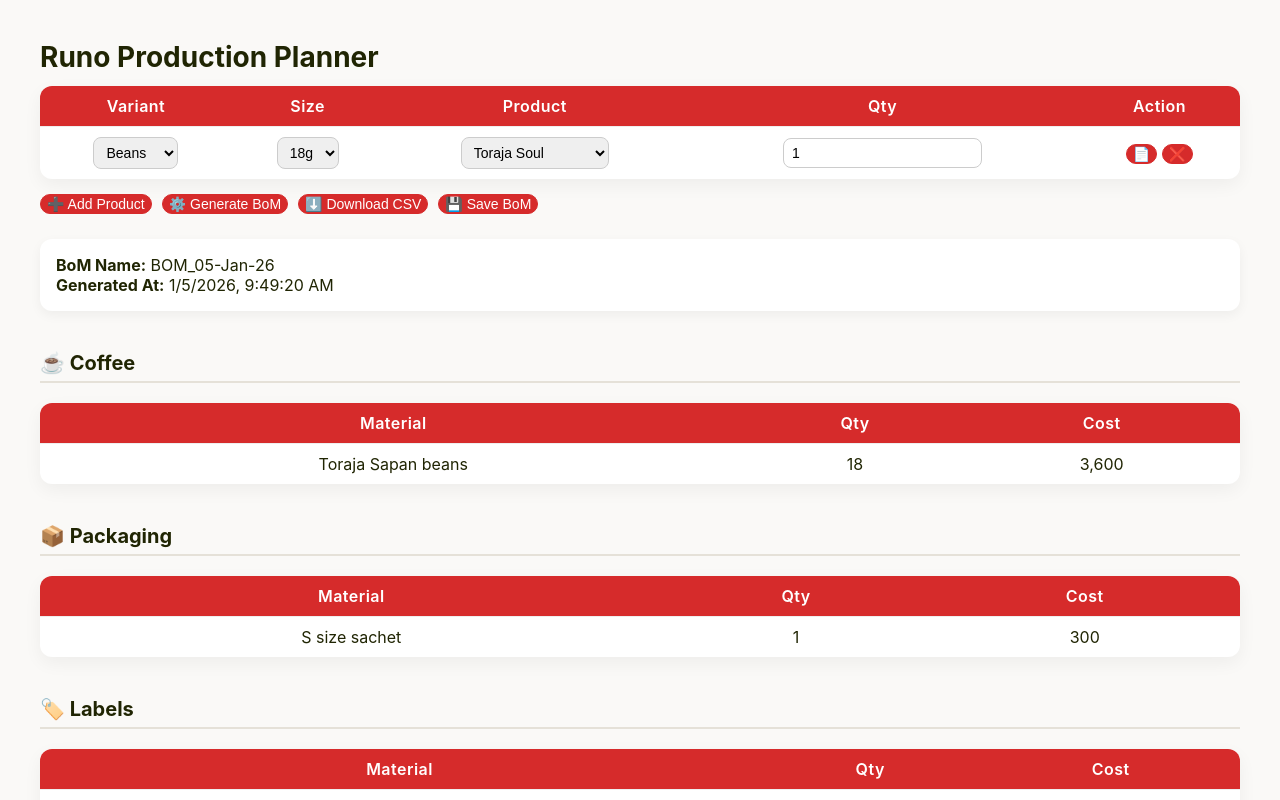
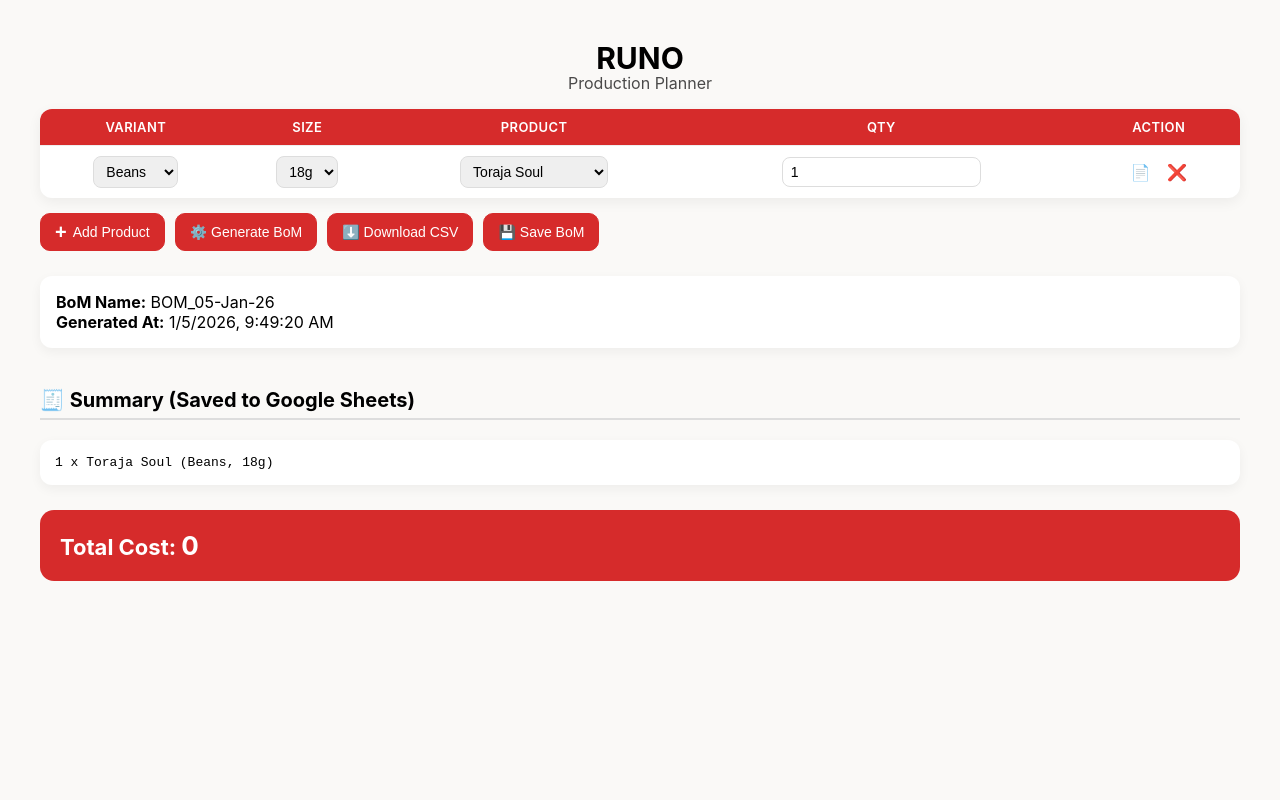
Before and after one commit to mhrzntp/runo-prd, a plain HTML site: page index.html in a window 1280 px wide. Both pictures are taken after a click on the button "⚙️ Generate BoM". Shown: the top 800 px of the page. Drawn offline with Linux system fonts and the light colour scheme.

Commit message:
Update index.html

```diff
--- a/index.html
+++ b/index.html
@@ -1,26 +1,35 @@
 <!DOCTYPE html>
 <html>
 <head>
-  <title>Production Planner</title>
+  <title>Runo Production Planner</title>
+
   <style>
+    :root {
+      --accent-red: #D62B2B;
+      --text-black: #000000;
+      --text-white: #FFFFFF;
+      --border-light: #ddd;
+    }
+
     body {
       font-family: -apple-system, BlinkMacSystemFont, "Segoe UI", Inter, Arial, sans-serif;
       max-width: 1200px;
       margin: 40px auto;
       padding: 0 20px;
       background: #faf9f7;
-  color: #202503;
+      color: var(--text-black);
     }
 
     h2 {
-  font-size: 28px;
-  margin-bottom: 10px;
+      font-size: 30px;
+      margin-bottom: 5px;
+      text-align: center;
     }
 
     h3 {
       margin-top: 40px;
       font-size: 20px;
-  border-bottom: 2px solid #e5e1d8;
+      border-bottom: 2px solid var(--border-light);
       padding-bottom: 6px;
     }
 
@@ -31,14 +40,16 @@ table {
       background: #ffffff;
       border-radius: 12px;
       overflow: hidden;
-  box-shadow: 0 6px 18px rgba(0,0,0,0.05);
+      box-shadow: 0 4px 14px rgba(0,0,0,0.06);
     }
 
     th {
-  background: #D62B2B;
-  color: #FFFFFF !important;
+      background: var(--accent-red);
+      color: var(--text-white) !important;
       font-weight: 600;
       letter-spacing: 0.03em;
+      font-size: 13px;
+      text-transform: uppercase;
     }
 
     th, td {
@@ -51,19 +62,29 @@ tr:last-child td {
       border-bottom: none;
     }
 
-select, input {
+    select,
+    input {
       padding: 6px 8px;
       border-radius: 8px;
-  border: 1px solid #ccc;
+      border: 1px solid var(--border-light);
       font-size: 14px;
     }
 
+    select:focus,
+    input:focus {
+      outline: none;
+      border-color: var(--accent-red);
+      box-shadow: 0 0 0 2px rgba(214,43,43,0.15);
+    }
+
+    /* PRIMARY BUTTONS */
     button {
-  background: #D62B2B;
-  color: #FFFFFF;
-  border: 1px solid #D62B2B;
+      background: var(--accent-red);
+      color: var(--text-white);
+      border: 1px solid var(--accent-red);
       border-radius: 10px;
       font-size: 14px;
+      padding: 8px 14px;
       cursor: pointer;
       transition: all 0.2s ease;
     }
@@ -74,6 +95,38 @@ button:hover {
 
     button:active {
       transform: translateY(1px);
+    }
+
+    /* ADD PRODUCT BUTTON */
+    .add-btn {
+      display: flex;
+      align-items: center;
+      gap: 6px;
+    }
+
+    .add-btn .plus {
+      font-size: 20px;
+      font-weight: 700;
+      line-height: 1;
+      color: var(--text-white);
+    }
+
+    /* ROW ACTION BUTTONS */
+    .action-btn {
+      background: transparent;
+      border: none;
+      font-size: 16px;
+      cursor: pointer;
+      padding: 4px 6px;
+      color: var(--accent-red);
+    }
+
+    .action-btn.delete {
+      color: var(--text-black);
+    }
+
+    .action-btn:hover {
+      opacity: 0.7;
     }
 
     .meta {
@@ -87,11 +140,16 @@ button:active {
     .costbox {
       margin-top: 25px;
       padding: 20px;
-  background: #D62B2B;
-  color: #FFFFFF;
+      background: var(--accent-red);
+      color: var(--text-white);
       font-size: 22px;
       font-weight: 700;
       border-radius: 14px;
+    }
+
+    #totalCost {
+      font-size: 26px;
+      letter-spacing: 0.03em;
     }
 
     pre {
@@ -104,11 +162,12 @@ pre {
     }
   </style>
 </head>
+
 <body>
 
-<h2>Runo Production Planner</h2>
+<h2>RUNO</h2>
+<p style="text-align:center; margin-top:-8px; opacity:0.7;">Production Planner</p>
 
-<!-- ================= PLANNER ================= -->
 <table id="planTable">
   <tr>
     <th>Variant</th>
@@ -120,46 +179,31 @@ pre {
 </table>
 
 <div style="margin:15px 0; display:flex; gap:10px; flex-wrap:wrap;">
-  <button onclick="addRow()">➕ Add Product</button>
+  <button class="add-btn" onclick="addRow()">
+    <span class="plus">+</span> Add Product
+  </button>
   <button onclick="generateBOM()">⚙️ Generate BoM</button>
   <button onclick="downloadBOM()">⬇️ Download CSV</button>
   <button onclick="saveBOM()">💾 Save BoM</button>
 </div>
 
-<!-- ================= META ================= -->
 <div class="meta">
   <strong>BoM Name:</strong> <span id="bomName">-</span><br>
   <strong>Generated At:</strong> <span id="generatedAt">-</span>
 </div>
 
-<!-- ================= TABLES ================= -->
-<h3>☕ Coffee</h3>
-<table id="coffeeTable"></table>
-
-<h3>📦 Packaging</h3>
-<table id="packagingTable"></table>
-
-<h3>🏷️ Labels</h3>
-<table id="labelTable"></table>
-
-<h3>🧾 Procurement Summary</h3>
-<table id="procurementTable"></table>
+<h3>🧾 Summary (Saved to Google Sheets)</h3>
+<pre id="summaryText"></pre>
 
 <div class="costbox">
-  <strong>Total Cost:</strong> <span id="totalCost">0</span>
+  Total Cost: <span id="totalCost">0</span>
 </div>
 
-<h3>📄 Saved Summary (what goes to Google Sheets)</h3>
-<pre id="summaryText"></pre>
-
 <script>
-/* =========================================================
-   CONFIG
-========================================================= */
+/* ========= CONFIG ========= */
 const SCRIPT_URL =
   "https://script.google.com/macros/s/AKfycby5wEVeFeCFuY43vZH_tG1U2jXc-3ZQyfaADCnPxBKS-5RwiP37oC0ciMNNkLL8eqHNVA/exec";
 
-/* Commercial → Bean mapping */
 const PRODUCTS = {
   "Toraja Soul": "Toraja Sapan",
   "Gayo Sunset": "Gayo Wine",
@@ -169,54 +213,24 @@ const PRODUCTS = {
   "Sumatera Classic": "Lampung Jantan"
 };
 
-/* Doses */
 const DRIP_DOSE = 10;
-const SACHET_DOSE = 18;
 
-/* =========================================================
-   STATE
-========================================================= */
-let bom = { coffee:{}, packaging:{}, label:{} };
-let pricing = {};
+/* ========= STATE ========= */
+let summaryText = "";
 let bomName = "";
 let generatedAt = "";
-let summaryText = "";
 
-/* =========================================================
-   LOAD PRICING FROM pricing.csv (GitHub)
-========================================================= */
-fetch("pricing.csv")
-  .then(r => r.ok ? r.text() : "")
-  .then(t => {
-    if (!t) return;
-    t.trim().split("\n").slice(1).forEach(l => {
-      if (!l.trim()) return;
-      const p = l.includes(";") ? l.split(";") : l.split(",");
-      pricing[`${p[0].trim()}|${p[1].trim()}`] = Number(p[2]) || 0;
-    });
-  });
-
-/* =========================================================
-   UTILITIES
-========================================================= */
+/* ========= UTIL ========= */
 function buildBoMName(d){
   const m=["Jan","Feb","Mar","Apr","May","Jun","Jul","Aug","Sep","Oct","Nov","Dec"];
   return `BOM_${String(d.getDate()).padStart(2,"0")}-${m[d.getMonth()]}-${String(d.getFullYear()).slice(-2)}`;
 }
 
-function sizeOptions(variant){
-  if(variant==="Drip") return ["1pc","5","10"];
-  return ["18g","100","200","500"];
+function sizeOptions(v){
+  return v==="Drip" ? ["1pc","5","10"] : ["18g","100","200","500"];
 }
 
-function add(group, name, qty){
-  if(!bom[group][name]) bom[group][name] = { qty:0, cost:0 };
-  bom[group][name].qty += qty;
-}
-
-/* =========================================================
-   PLANNER UI
-========================================================= */
+/* ========= UI ========= */
 function addRow(values=null){
   const t=document.getElementById("planTable");
   const r=t.insertRow(-1);
@@ -236,19 +250,11 @@ function addRow(values=null){
     </td>
     <td><input type="number" value="1" min="1"></td>
     <td>
-      <button onclick="copyRow(this)">📄</button>
-      <button onclick="this.parentElement.parentElement.remove()">❌</button>
+      <button class="action-btn" onclick="copyRow(this)" title="Copy">📄</button>
+      <button class="action-btn delete" onclick="this.parentElement.parentElement.remove()" title="Delete">❌</button>
     </td>
   `;
   updateSize(r.cells[0].children[0]);
-
-  if(values){
-    r.cells[0].children[0].value = values.v;
-    updateSize(r.cells[0].children[0]);
-    r.cells[1].children[0].value = values.s;
-    r.cells[2].children[0].value = values.p;
-    r.cells[3].children[0].value = values.q;
-  }
 }
 
 function copyRow(btn){
@@ -266,19 +272,15 @@ function updateSize(sel){
   s.innerHTML="";
   sizeOptions(sel.value).forEach(v=>{
     const o=document.createElement("option");
-    o.value=v; o.textContent=v;
+    o.textContent=v;
     s.appendChild(o);
   });
 }
 
 addRow();
 
-/* =========================================================
-   BOM GENERATION
-========================================================= */
+/* ========= BOM ========= */
 function generateBOM(){
-  bom = { coffee:{}, packaging:{}, label:{} };
-
   const now=new Date();
   bomName=buildBoMName(now);
   generatedAt=now.toLocaleString();
@@ -286,123 +288,33 @@ function generateBOM(){
   document.getElementById("bomName").textContent=bomName;
   document.getElementById("generatedAt").textContent=generatedAt;
 
-  let productLines=[];
-
+  let lines=[];
   document.querySelectorAll("#planTable tr").forEach((r,i)=>{
     if(i===0) return;
-
-    const variant=r.cells[0].children[0].value;
-    const size=r.cells[1].children[0].value;
-    const product=r.cells[2].children[0].value;
-    const qty=Number(r.cells[3].children[0].value);
-    const bean=PRODUCTS[product];
-
-    productLines.push(`${qty} x ${product} (${variant}, ${size})`);
-
-    /* Coffee */
-    let grams=0;
-    if(variant==="Beans"||variant==="Ground"){
-      grams = size==="18g" ? 18*qty : Number(size)*qty;
-      add("coffee",`${bean} ${variant==="Beans"?"beans":"ground coffee"}`,grams);
-    }
-    if(variant==="Drip"){
-      grams = size==="1pc" ? DRIP_DOSE*qty : Number(size)*DRIP_DOSE*qty;
-      add("coffee",`${bean} beans`,grams);
-      add("packaging","Drip filter", size==="1pc"?qty:Number(size)*qty);
-      add("label","Instruction label",qty);
-    }
-
-    /* Packaging */
-    if(size==="18g"||size==="1pc") add("packaging","S size sachet",qty);
-    else if((variant==="Drip"&&size==="5")||(variant!=="Drip"&&Number(size)<=200))
-      add("packaging","M size bag",qty);
-    else add("packaging","L size bag",qty);
-
-    /* Labels */
-    add("label",`${product} – ${variant}`,qty);
+    const v=r.cells[0].children[0].value;
+    const s=r.cells[1].children[0].value;
+    const p=r.cells[2].children[0].value;
+    const q=r.cells[3].children[0].value;
+    lines.push(`${q} x ${p} (${v}, ${s})`);
   });
-
-  calculateCost();
-  renderTables();
-  buildSummary(productLines);
-}
-
-/* =========================================================
-   COST
-========================================================= */
-function calculateCost(){
-  let total=0;
-  for(let g in bom){
-    for(let m in bom[g]){
-      const unit = pricing[`${g}|${m}`] || 0;
-      bom[g][m].cost = bom[g][m].qty * unit;
-      total += bom[g][m].cost;
-    }
-  }
-  document.getElementById("totalCost").textContent = total.toLocaleString();
-}
-
-/* =========================================================
-   RENDER TABLES
-========================================================= */
-function renderTables(){
-  renderGroup("coffee","coffeeTable");
-  renderGroup("packaging","packagingTable");
-  renderGroup("label","labelTable");
-
-  const p=document.getElementById("procurementTable");
-  p.innerHTML="<tr><th>Material</th><th>Total Qty</th><th>Total Cost</th></tr>";
-  let merged={};
-  for(let g in bom){
-    for(let m in bom[g]){
-      if(!merged[m]) merged[m]={q:0,c:0};
-      merged[m].q+=bom[g][m].qty;
-      merged[m].c+=bom[g][m].cost;
-    }
-  }
-  for(let m in merged)
-    p.innerHTML+=`<tr><td>${m}</td><td>${merged[m].q}</td><td>${merged[m].c.toLocaleString()}</td></tr>`;
-}
-
-function renderGroup(group, id){
-  const t=document.getElementById(id);
-  t.innerHTML="<tr><th>Material</th><th>Qty</th><th>Cost</th></tr>";
-  for(let m in bom[group])
-    t.innerHTML+=`<tr><td>${m}</td><td>${bom[group][m].qty}</td><td>${bom[group][m].cost.toLocaleString()}</td></tr>`;
-}
-
-/* =========================================================
-   SUMMARY (TEXT FOR GOOGLE SHEETS)
-========================================================= */
-function buildSummary(productLines){
-  let lines=[];
-  lines.push("PRODUCT SUMMARY");
-  productLines.forEach(l=>lines.push("- "+l));
-
-  lines.push("\nCOFFEE");
-  for(let m in bom.coffee) lines.push(`- ${m}: ${bom.coffee[m].qty}`);
-
-  lines.push("\nPACKAGING");
-  for(let m in bom.packaging) lines.push(`- ${m}: ${bom.packaging[m].qty}`);
-
-  lines.push("\nLABELS");
-  for(let m in bom.label) lines.push(`- ${m}: ${bom.label[m].qty}`);
 
   summaryText = lines.join("\n");
   document.getElementById("summaryText").textContent = summaryText;
+  document.getElementById("totalCost").textContent = "0";
 }
 
-/* =========================================================
-   SAVE (STABLE)
-========================================================= */
+/* ========= SAVE ========= */
 function saveBOM(){
-  if(!bomName){ alert("Generate BOM first"); return; }
+  if(!bomName){
+    alert("Generate BoM first");
+    return;
+  }
 
   const params=new URLSearchParams({
     bomName,
     generatedAt,
     summary: summaryText,
-    totalCost: document.getElementById("totalCost").textContent.replace(/,/g,"")
+    totalCost: "0"
   });
 
   const iframe=document.createElement("iframe");
@@ -413,9 +325,7 @@ function saveBOM(){
   alert("BoM saved successfully ✅");
 }
 
-/* =========================================================
-   CSV EXPORT
-========================================================= */
+/* ========= CSV ========= */
 function downloadBOM(){
   let csv=`${bomName}\nGenerated at: ${generatedAt}\n\n${summaryText}`;
   const a=document.createElement("a");
```
Lines whose indentation alone changed are shown as unchanged.
